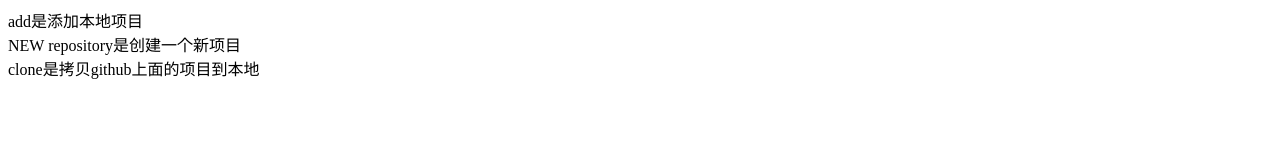
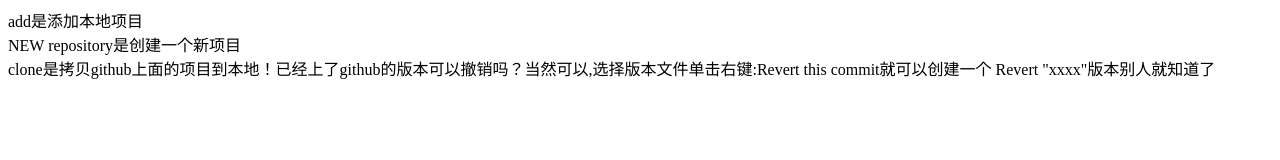
Before and after one commit to w7324778/git-test, a plain HTML site: page index.html in a window 1280 px wide. Drawn offline with Linux system fonts and the light colour scheme.

Commit message:
git-test-c

```diff
--- a/index.html
+++ b/index.html
@@ -7,6 +7,6 @@
 <body>
 	<div>add是添加本地项目</div>
 	<div>NEW repository是创建一个新项目</div>
-	<div>clone是拷贝github上面的项目到本地</div>
+	<div>clone是拷贝github上面的项目到本地！已经上了github的版本可以撤销吗？当然可以,选择版本文件单击右键:Revert this commit就可以创建一个 Revert "xxxx"版本别人就知道了</div>
 </body>
 </html>
```
